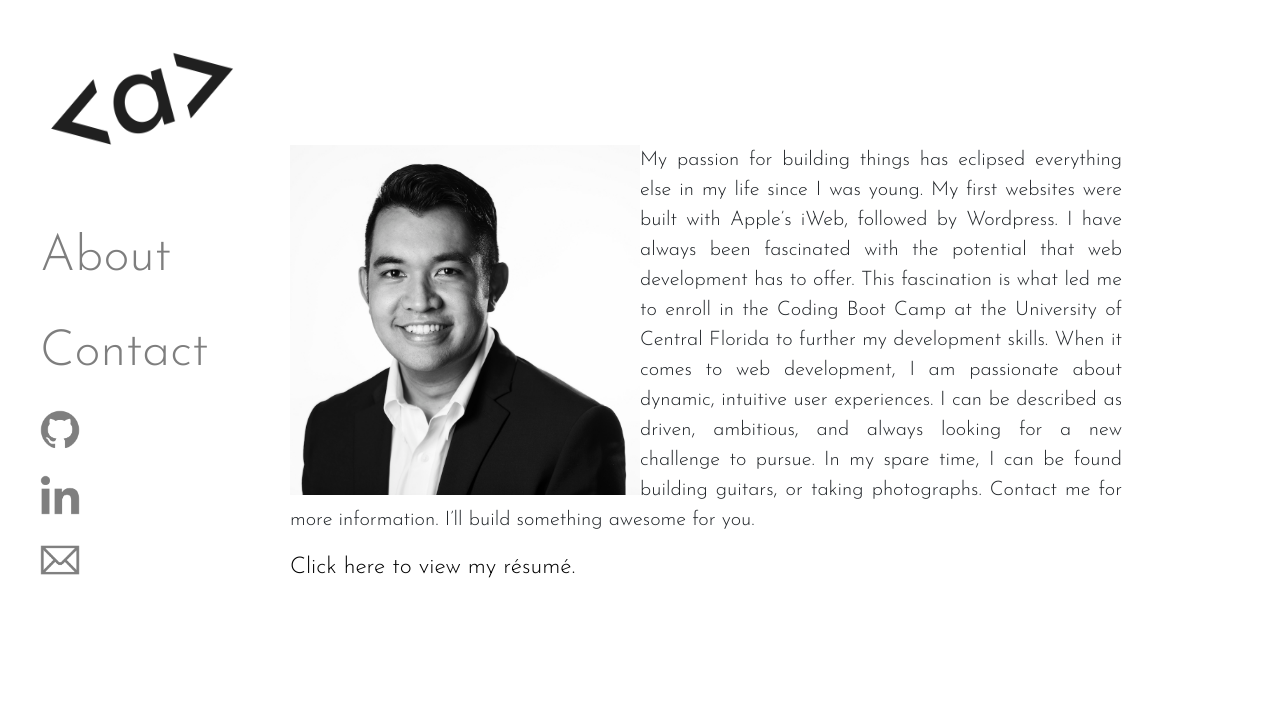
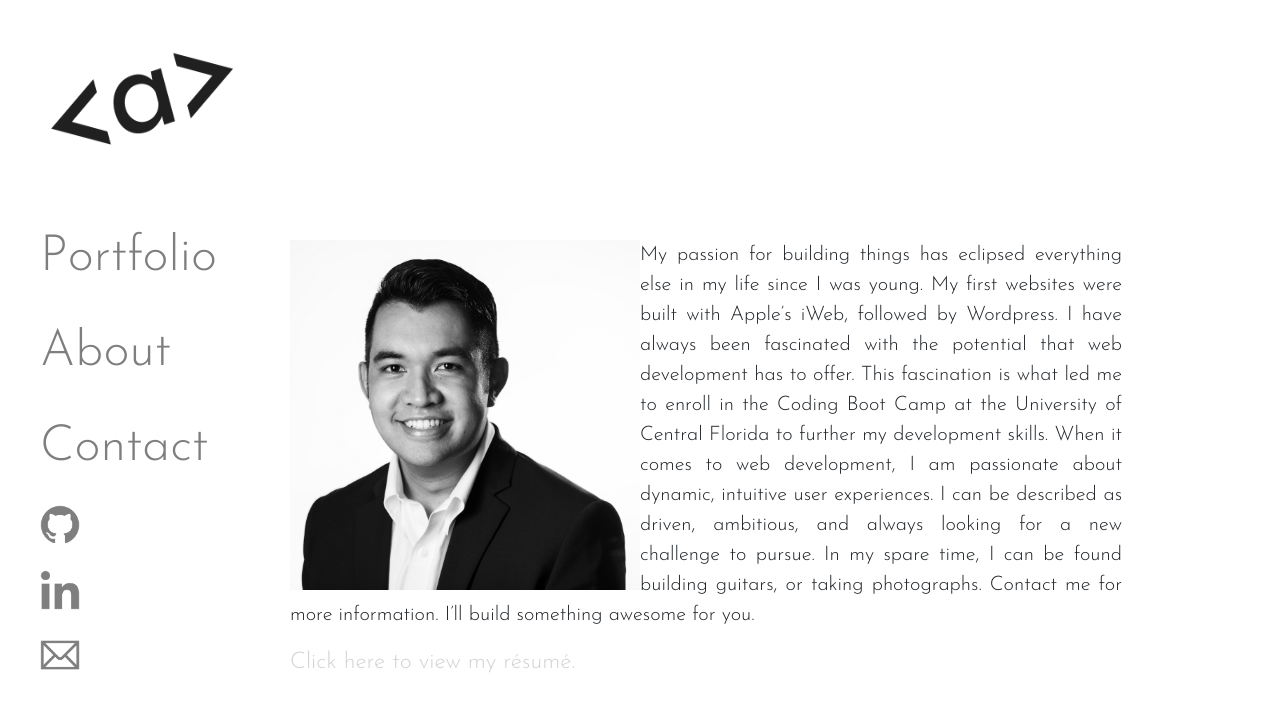
Before and after one commit to adamalcantara/alcantara_development, a React (Create React App) app: page /about in a window 1280 px wide. In both pictures the pointer is over the link "Click here to view my résumé.". Shown: the top 710 px of the page. Built offline with nearby package versions, Linux system fonts and the light colour scheme.

Commit message:
Added portfolio link to nav

```diff
--- a/src/components/Navbar/index.js
+++ b/src/components/Navbar/index.js
@@ -14,6 +14,7 @@ function Navbar() {
             </Link>
             <nav id="navbar">
                 <div id="links">
+                <Link to="/" className="links">Portfolio</Link>
                 <Link to="/about" className="links">About</Link>
                 <Link to="/contact" className="links">Contact</Link>
                 </div>
--- a/src/pages/About/style.css
+++ b/src/pages/About/style.css
@@ -21,6 +21,7 @@
 
 #resume:hover {
     cursor: pointer;
+    color: lightgrey;
 }
 
 #image {
```
